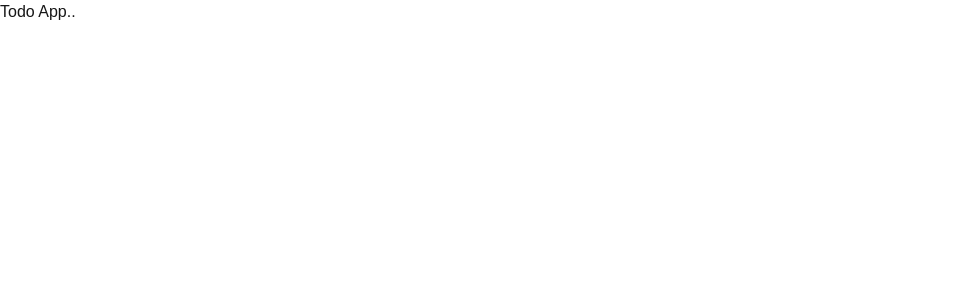
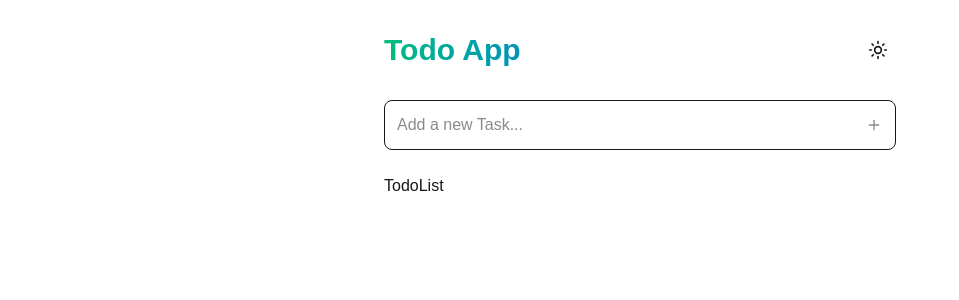
Before and after one commit to keshavbansal5766/todo-next, a Next.js app: page / in a window 1280 px wide. Shown: the top 300 px of the page, without its empty margins (0-959 px from the left). Built offline with nearby package versions, Linux system fonts and the light colour scheme.

Commit message:
creted header and Form

```diff
--- /dev/null
+++ b/src/app/components/Header.jsx
@@ -0,0 +1,30 @@
+"use client";
+
+import React from "react";
+import { useTheme } from "next-themes";
+import { SunIcon } from "lucide-react";
+import { MoonIcon } from "lucide-react";
+
+const Header = () => {
+  const { theme = "dark", setTheme } = useTheme();
+  return (
+    <header className="mb-8 flex justify-between items-center">
+      <h1 className="text-3xl font-bold bg-clip-text text-transparent bg-gradient-to-r from-emerald-500 to-cyan-600">
+        Todo App
+      </h1>
+      <button
+        onClick={() => setTheme(theme === "dark" ? "light" : "dark")}
+        className="p-2 rounded-full hover:bg-muted transition-colors"
+        aria-label="Toggle theme"
+      >
+        {theme === "dark" ? (
+          <SunIcon className="h-5 w-5" />
+        ) : (
+          <MoonIcon className="h-5 w-5" />
+        )}
+      </button>
+    </header>
+  );
+};
+
+export default Header;
--- /dev/null
+++ b/src/app/components/TodoForm.jsx
@@ -0,0 +1,37 @@
+"use client";
+
+import { PlusIcon } from "lucide-react";
+import { useState } from "react";
+
+const TodoForm = ({addTodo}) => {
+  const [input, setInput] = useState("");
+
+  const handleSubmit = (e) => {
+    e.preventDefault();
+    if (input.trim()) {
+      addTodo(input.trim());
+      setInput("");
+    }
+  };
+  return (
+    <form onSubmit={handleSubmit} className="relative">
+      <input
+        type="text"
+        value={input}
+        onChange={(e) => setInput(e.target.value)}
+        placeholder="Add a new Task..."
+        className="w-full p-3 pr-12 rounded-lg bg-card border focus:outline-none focus:ring-2 transition-all"
+        name=""
+      />
+      <button
+        type="submit"
+        disabled={!input.trim()}
+        className="absolute right-2 top-1/2 -translate-y-1/2 p-1.5 rounded-md bg-primary disabled:opacity-50 disabled:cursor-not-allowed hover:opacity-90 transition-opacity"
+      >
+        <PlusIcon className="h-4 w-4" />
+      </button>
+    </form>
+  );
+};
+
+export default TodoForm;
--- /dev/null
+++ b/src/app/components/TodoList.jsx
@@ -0,0 +1,9 @@
+import React from 'react'
+
+const TodoList = () => {
+  return (
+    <div>TodoList</div>
+  )
+}
+
+export default TodoList
--- a/src/app/page.js
+++ b/src/app/page.js
@@ -1,7 +1,49 @@
-import Image from "next/image";
+"use client";
+
+import { useState } from "react";
+import Header from "./components/Header";
+import TodoForm from "./components/TodoForm";
+import TodoList from "./components/TodoList";
+
+const todosData = [
+  { id: 1, text: "Learn Next.js 15", completed: false },
+  { id: 2, text: "Master Node.js", completed: true },
+  { id: 3, text: "Learn MongoDB", completed: true },
+];
 
 export default function Home() {
+  const [todos, setTodos] = useState(todosData);
+
+  const addTodo = (text) => {
+    console.log(text);
+  };
+
+  const deleteTodo = (id) => {
+    console.log(id);
+  };
+
+  const toggleTodo = (id) => {
+    console.log(id);
+  };
+
+  const updateTodo = (id, newText) => {
+    console.log(id, newText);
+  };
+
   return (
-    <h1>Todo App..</h1>
+    <div className="min-h-screen py-8 px-4 flex items-center flex-col sm:px-6">
+      <div className="w-full max-w-lg">
+        <Header />
+        <TodoForm addTodo={addTodo} />
+        <main className="mt-6">
+          <TodoList
+            todos={todos}
+            deleteTodo={deleteTodo}
+            toggleTodo={toggleTodo}
+            updateTodo={updateTodo}
+          />
+        </main>
+      </div>
+    </div>
   );
 }
--- a/src/app/todos/[id]/route.js
+++ b/src/app/todos/[id]/route.js
@@ -1,3 +1,4 @@
+import { writeFile } from "node:fs/promises";
 import todosData from "../../../../todos";
 
 export async function GET(_, context) {
@@ -6,6 +7,69 @@ export async function GET(_, context) {
   if (data) {
     return Response.json(data);
   }
+  return Response.json(
+    { error: "Todo not found" },
+    {
+      status: 404,
+    }
+  );
+}
 
-  return Response.json({ message: "Todo not found" });
+export async function PUT(request, context) {
+  const todo = await request.json();
+  const { id } = await context.params;
+
+  if (todo.id) {
+    return Response.json(
+      { error: "Id can not be changeable" },
+      {
+        status: 403,
+      }
+    );
+  }
+
+  const findTodoIndex = todosData.findIndex((item) => item.id === id);
+  const findTodo = todosData[findTodoIndex];
+
+  const editedTodo = {
+    ...findTodo,
+    ...todo,
+  };
+
+  todosData[findTodoIndex] = editedTodo;
+  await writeFile("todos.json", JSON.stringify(todosData, null, 2));
+  return Response.json(editedTodo);
 }
+
+export async function DELETE(_, context) {
+  const { id } = await context.params;
+
+  // 1st way -
+  // const data = todosData.find((item) => item.id === id);
+  // if (data) {
+  //   const newData = todosData.filter((item) => item.id !== id);
+  //   await writeFile("todos.json", JSON.stringify(newData, null, 2));
+  //   return Response.json({ message: "Todo deleted" }, {status : 204});
+  // }
+  // return Response.json(
+  //   { error: "Todo not found" },
+  //   {
+  //     status: 404,
+  //   }
+  // );
+
+  // 2nd way-
+  const findTodoIndex = todosData.findIndex((item) => item.id === id);
+  if (findTodoIndex >= 0) {
+    todosData.splice(findTodoIndex, 1);
+    await writeFile("todos.json", JSON.stringify(todosData, null, 2));
+    return Response.json({ message: "Todo deleted" }, { status: 204 });
+  } else {
+    return Response.json(
+      { error: "Todo not found" },
+      {
+        status: 404,
+      }
+    );
+  }
+}
--- a/src/app/todos/route.js
+++ b/src/app/todos/route.js
@@ -1,5 +1,22 @@
+import { writeFile } from "node:fs/promises";
 import todosData from "../../../todos";
 
-export async function GET() {
+export async function GET(req) {
+  // console.log(req);
   return Response.json(todosData);
 }
+
+export async function POST(request) {
+  const todo = await request.json();
+  const newTodo = {
+    id: crypto.randomUUID(),
+    text: todo.text,
+    completed: false,
+  };
+
+  todosData.push(newTodo);
+  await writeFile("todos.json", JSON.stringify(todosData, null, 2));
+  return Response.json(newTodo, {
+    status: 201,
+  });
+}
--- a/todos.json
+++ b/todos.json
@@ -1,5 +1,12 @@
 [
-  { "id": 1, "text": "Learn Next.js 15", "completed": false },
-  { "id": 2, "text": "Master Node.js", "completed": true },
-  { "id": 3, "text": "Learn MongoDB", "completed": true }
+  {
+    "id": "651464b4-443b-4b3d-bba0-ab9a49928b17",
+    "text": "New Edited Post",
+    "completed": false
+  },
+  {
+    "id": "8b200209-8984-4348-bb15-51e10b1232d1",
+    "text": "Practiced valo",
+    "completed": false
+  }
 ]
```
Also changed, not shown: package.json (+6 -4 lines), 1 other file (tests, documents, lock files or other folders).
